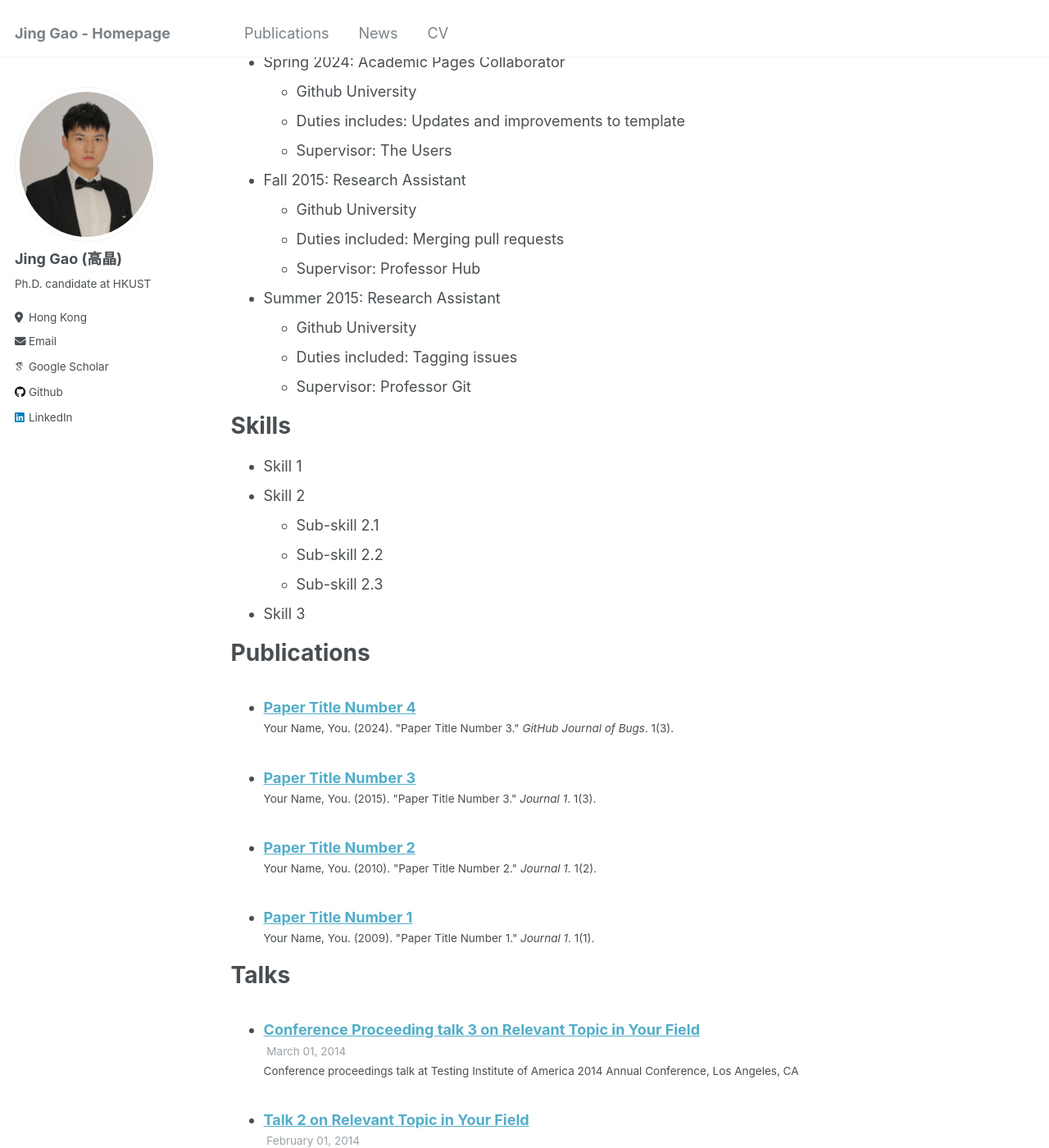
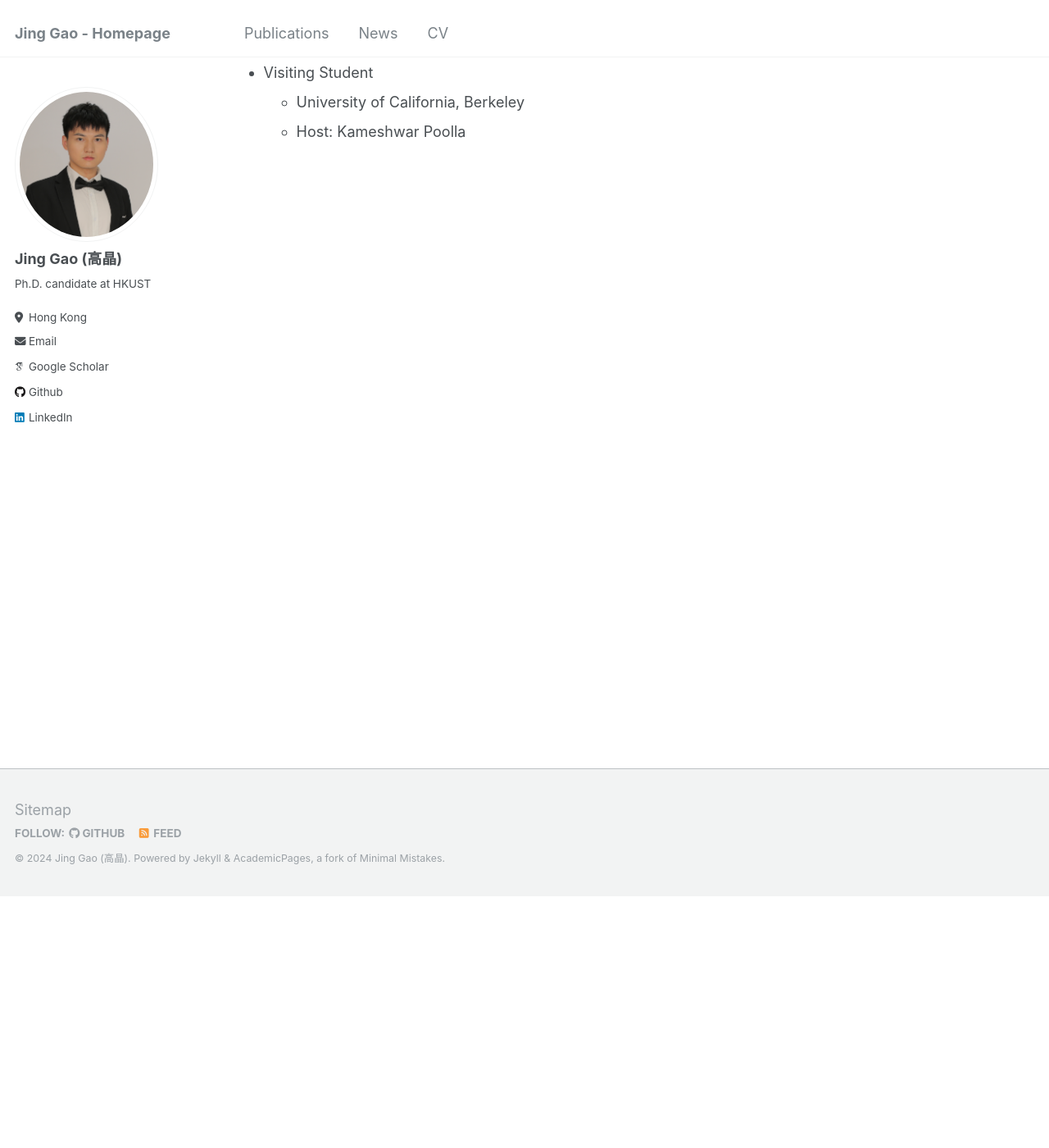
Before and after one commit to jgaoax/jgaoax.github.io, a Jekyll site: the page built from _pages/cv.md, in a window 1280 px wide and 1400 px high, scrolled down 307 px. Shown: the whole window at 82% size. Built offline with Jekyll 4.4.1, drawn with Linux system fonts in a browser that asks for light colours; some web fonts are replaced; some of the changed text lies outside the part shown.

Commit message:
Update cv.md

```diff
--- a/_pages/cv.md
+++ b/_pages/cv.md
@@ -9,56 +9,15 @@ redirect_from:
 
 {% include base_path %}
 
+* CV in PDF
+
 Education
 ======
-* Ph.D in Version Control Theory, GitHub University, 2018 (expected)
-* M.S. in Jekyll, GitHub University, 2014
-* B.S. in GitHub, GitHub University, 2012
+* Ph.D. in Civil Engineering, Hong Kong University of Science and Technology, 2014 (expected)
+* B.S. in Traffic Engineering, Sun Eat-sen University, 2018
 
 Work experience
 ======
-* Spring 2024: Academic Pages Collaborator
-  * Github University
-  * Duties includes: Updates and improvements to template
-  * Supervisor: The Users
-
-* Fall 2015: Research Assistant
-  * Github University
-  * Duties included: Merging pull requests
-  * Supervisor: Professor Hub
-
-* Summer 2015: Research Assistant
-  * Github University
-  * Duties included: Tagging issues
-  * Supervisor: Professor Git
-
-Skills
-======
-* Skill 1
-* Skill 2
-  * Sub-skill 2.1
-  * Sub-skill 2.2
-  * Sub-skill 2.3
-* Skill 3
-
-Publications
-======
-  <ul>{% for post in site.publications reversed %}
-    {% include archive-single-cv.html %}
-  {% endfor %}</ul>
-
-Talks
-======
-  <ul>{% for post in site.talks reversed %}
-    {% include archive-single-talk-cv.html  %}
-  {% endfor %}</ul>
-
-Teaching
-======
-  <ul>{% for post in site.teaching reversed %}
-    {% include archive-single-cv.html %}
-  {% endfor %}</ul>
-
-Service and leadership
-======
-* Currently signed in to 43 different slack teams
+* Visiting Student
+  * University of California, Berkeley
+  * Host: Kameshwar Poolla
```
